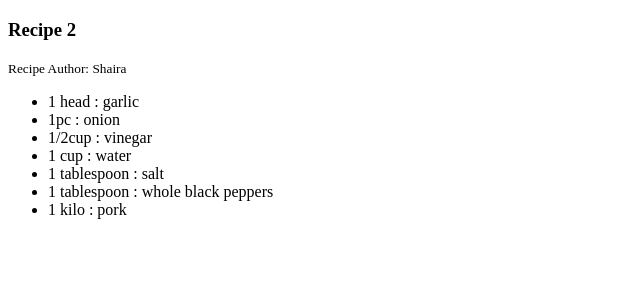
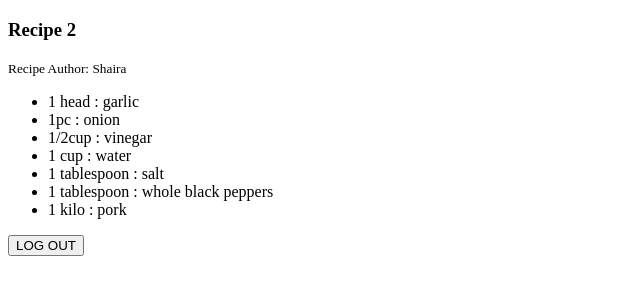
Before and after one commit to cherrybleus/recipebook-sy-shaira, a Django app: page /recipe/2 in a window 1280 px wide. Shown: the top 300 px of the page, without its empty margins (0-640 px from the left). Run offline with Django 5.2, Linux system fonts and the light colour scheme; a user stored in the database is signed in; data comes from the database, SQL or seed files in the repository; both versions use the stored data as it was after the commit.

Commit message:
lab3 finished

```diff
--- a/templates/recipe.html
+++ b/templates/recipe.html
@@ -13,5 +13,9 @@
             </li>
             {% endfor %}
         </ul>
+        <form action="{% url 'logout' %}" method="POST">
+            {% csrf_token %}
+            <button type="submit">LOG OUT</button>
+        </form>
     </body>
 </html>
```
Also changed, not shown: db.sqlite3.
